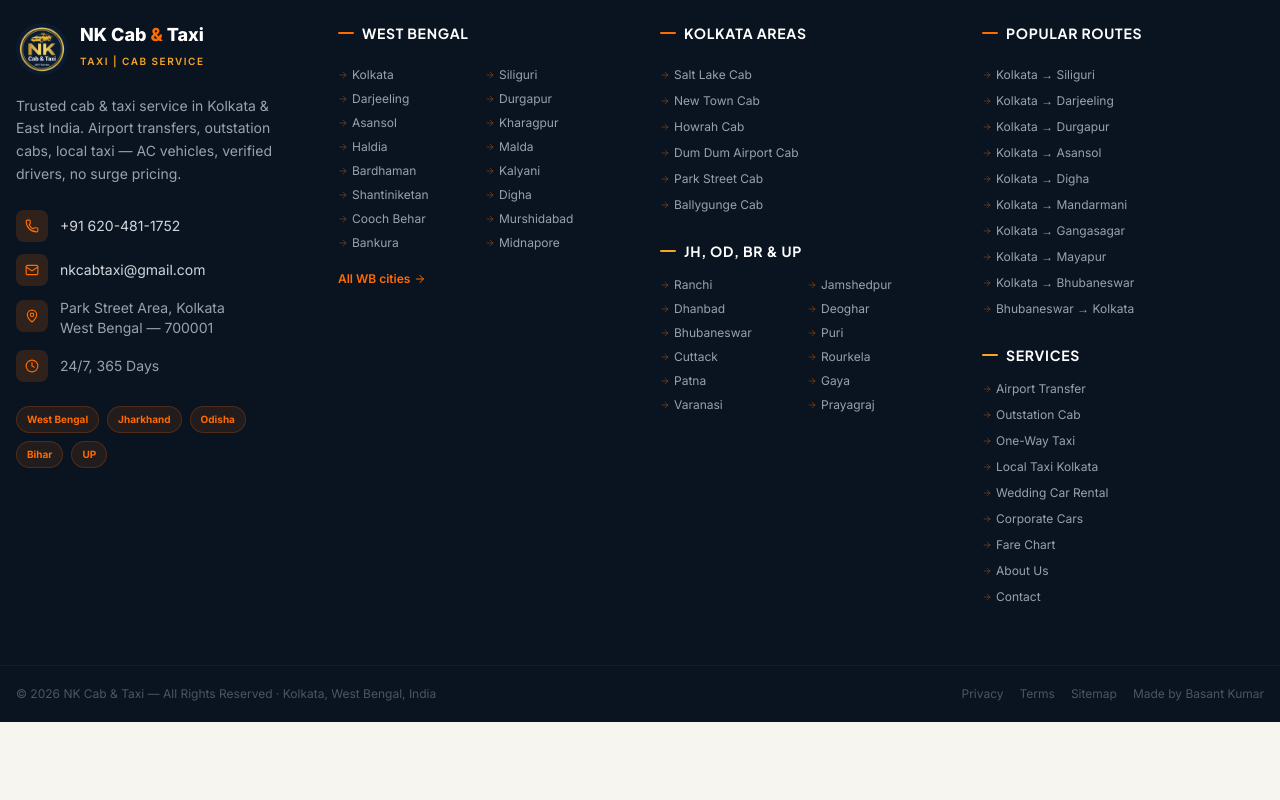
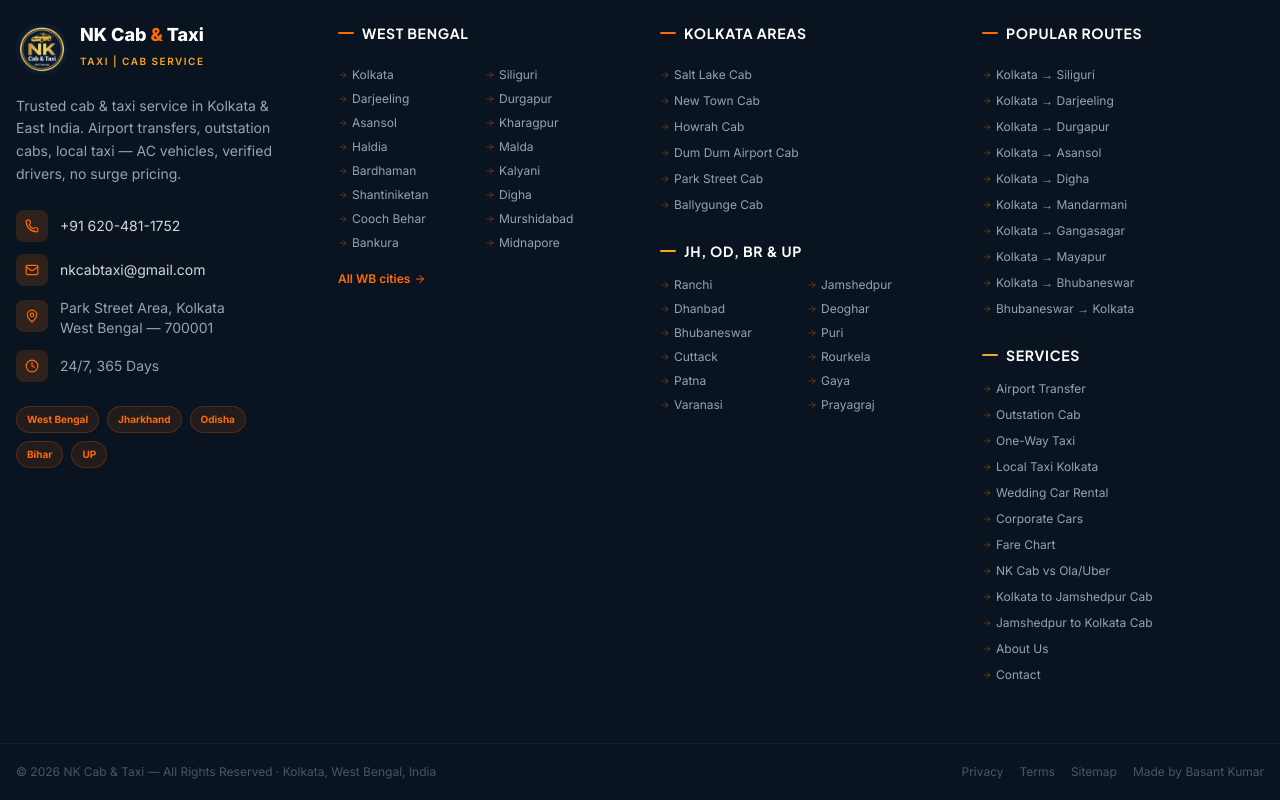
Before and after one commit to kolkatacabtaxiservices/nk-cab-taxi, a Next.js app: page /bihar in a window 1280 px wide. Shown: the part 5293-6093 px from the top of the page. Before the commit the page ends 6015 px from the top, so only its background shows below. Built offline with nearby package versions, Linux system fonts and the light colour scheme.

Commit message:
fix: add internal links for standalone pages in Footer to eliminate orphan pages

```diff
--- a/src/components/Footer.tsx
+++ b/src/components/Footer.tsx
@@ -238,6 +238,9 @@
                 ['Wedding Car Rental', '/services/wedding-car-rental'],
                 ['Corporate Cars', '/services/corporate-car-rental'],
                 ['Fare Chart', '/fare-chart'],
+                ['NK Cab vs Ola/Uber', '/kolkata-cab-vs-ola-uber'],
+                ['Kolkata to Jamshedpur Cab', '/kolkata-to-jamshedpur-cab'],
+                ['Jamshedpur to Kolkata Cab', '/jamshedpur-to-kolkata-cab'],
                 ['About Us', '/about'],
                 ['Contact', '/contact'],
               ].map(([name, href]) => (
```
